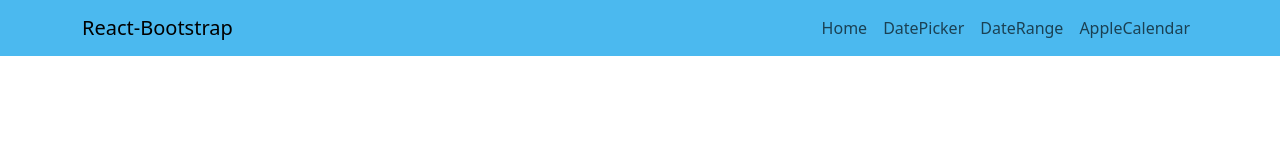
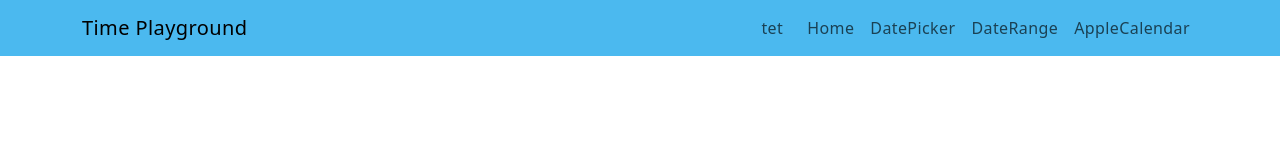
Before and after one commit to stephane777/timeplayground, a React app: page / in a window 1280 px wide. Shown: the top 160 px of the page. Built offline with nearby package versions, Linux system fonts and the light colour scheme.

Commit message:
add Navbar component & organise folder structure

```diff
--- a/package.json
+++ b/package.json
@@ -50,6 +50,7 @@
     "dependencies": {
         "@popperjs/core": "^2.11.8",
         "bootstrap": "^5.3.2",
+        "classnames": "^2.5.1",
         "react": "^18.2.0",
         "react-bootstrap": "^2.10.1",
         "react-dom": "^18.2.0"
--- /dev/null
+++ b/src/App.tsx
@@ -0,0 +1,37 @@
+import React, { FC } from 'react'
+import { useState } from 'react'
+import './styles/main.scss'
+import Navbar from 'react-bootstrap/Navbar'
+import Nav from 'react-bootstrap/Nav'
+
+import Button from 'react-bootstrap/Button'
+import Stack from 'react-bootstrap/Stack'
+import Container from 'react-bootstrap/Container'
+import Row from 'react-bootstrap/Row'
+import Col from 'react-bootstrap/Col'
+
+const App: FC = () => {
+    return (
+        <Navbar expand="lg" bg="light" data-bs-theme="light">
+            <Container>
+                <Navbar.Brand href="#home">Time Playground</Navbar.Brand>
+                <Navbar.Toggle aria-controls="main-navbar-nav" />
+                <Stack direction="horizontal" gap={3} className="ms-auto">
+                    <Navbar.Text>tet</Navbar.Text>
+                    <Navbar.Collapse id="main-navbar-nav">
+                        <Nav>
+                            <Nav.Link href="#home">Home</Nav.Link>
+                            <Nav.Link href="#DatePicker">DatePicker</Nav.Link>
+                            <Nav.Link href="#DateRange">DateRange</Nav.Link>
+                            <Nav.Link href="#AppleCalendar">
+                                AppleCalendar
+                            </Nav.Link>
+                        </Nav>
+                    </Navbar.Collapse>
+                </Stack>
+            </Container>
+        </Navbar>
+    )
+}
+
+export default App
--- a/src/index.tsx
+++ b/src/index.tsx
@@ -1,36 +1,16 @@
+import React from 'react'
 import { createRoot } from 'react-dom/client'
-import React, { FC } from 'react'
-import { useState } from 'react'
-import './scss/main.scss'
-import Navbar from 'react-bootstrap/Navbar'
-import Nav from 'react-bootstrap/Nav'
-import Collapse from 'react-bootstrap/Collapse'
+import ThemeProvider from './context/themeContext'
+import App from './App'
 
-import Button from 'react-bootstrap/Button'
-import Stack from 'react-bootstrap/Stack'
-import Container from 'react-bootstrap/Container'
-import Row from 'react-bootstrap/Row'
-import Col from 'react-bootstrap/Col'
-
-const App: React.FC = () => {
-    return (
-        <Navbar expand="lg" bg="light" data-bs-theme="light">
-            <Container>
-                <Navbar.Brand href="#home">React-Bootstrap</Navbar.Brand>
-                <Navbar.Toggle aria-controls="main-navbar-nav" />
-                <Navbar.Collapse id="main-navbar-nav">
-                    <Nav className="ms-auto">
-                        <Nav.Link href="#home">Home</Nav.Link>
-                        <Nav.Link href="#DatePicker">DatePicker</Nav.Link>
-                        <Nav.Link href="#DateRange">DateRange</Nav.Link>
-                        <Nav.Link href="#AppleCalendar">AppleCalendar</Nav.Link>
-                    </Nav>
-                </Navbar.Collapse>
-            </Container>
-        </Navbar>
-    )
-}
+import './styles/main.scss'
 
 const container = document.getElementById('root') as HTMLDivElement
 const root = createRoot(container)
-root.render(<App />)
+root.render(
+    <React.StrictMode>
+        <ThemeProvider>
+            <App />
+        </ThemeProvider>
+    </React.StrictMode>
+)
--- /dev/null
+++ b/src/styles/base/_reset.scss
@@ -0,0 +1,90 @@
+@import '../utils/variables';
+
+/* Box sizing rules */
+*,
+*::before,
+*::after {
+    box-sizing: border-box;
+}
+
+/* Remove outline on focus */
+:focus {
+    outline: 0 none;
+}
+
+/* Removing default font-weight */
+h1,
+h2,
+h3,
+h4,
+h5,
+h6,
+p,
+ul {
+    font-weight: normal;
+}
+
+/* Remove default margin */
+body,
+h1,
+h2,
+h3,
+h4,
+p,
+ul[class],
+ol[class],
+li,
+figure,
+figcaption,
+blockquote,
+dl,
+dd {
+    margin: 0;
+    padding: 0;
+}
+
+/* Remove default button styling */
+button {
+    padding: 0;
+    letter-spacing: 0.025em;
+    border: none;
+    border-radius: 0;
+    background: none;
+    cursor: pointer;
+}
+
+/* Set core body defaults */
+body {
+    min-height: 100vh;
+    scroll-behavior: smooth;
+    text-rendering: optimizeSpeed;
+    font:
+        13px/1.8 'FB',
+        'Futura Book',
+        sans-serif;
+    letter-spacing: 0.025em;
+    background-color: $white;
+}
+
+/* Remove list styles on ul, ol elements with a class attribute */
+ul[class],
+ol[class] {
+    list-style: none;
+}
+
+/* Make images easier to work with */
+img {
+    max-width: 100%;
+    display: block;
+}
+
+/* Remove all animations and transitions for people that prefer not to see them */
+/* In macOS: System Preferences > Accessibility > Display > Reduce motion. */
+@media (prefers-reduced-motion: reduce) {
+    * {
+        animation-duration: 0.01ms !important;
+        animation-iteration-count: 1 !important;
+        transition-duration: 0.01ms !important;
+        scroll-behavior: auto !important;
+    }
+}
--- /dev/null
+++ b/src/styles/main.scss
@@ -0,0 +1,2 @@
+@import 'base/reset';
+@import 'utils/variables';
--- a/src/scss/main.scss
+++ b/src/styles/utils/_variables.scss
@@ -1,3 +1,8 @@
+/* App variables */
+
+$bg-body: #f00;
+/* Bootstrap variable */
+
 $theme-colors: (
     'primary': rgb(34, 211, 238),
     'secondary': #455161,
```
Also changed, not shown: src/components/Navbar/Navbar.module.scss (added), src/components/Navbar/Navbar.tsx (added), src/components/Navbar/index.ts (added), 2 other files (tests, documents, lock files or other folders).
